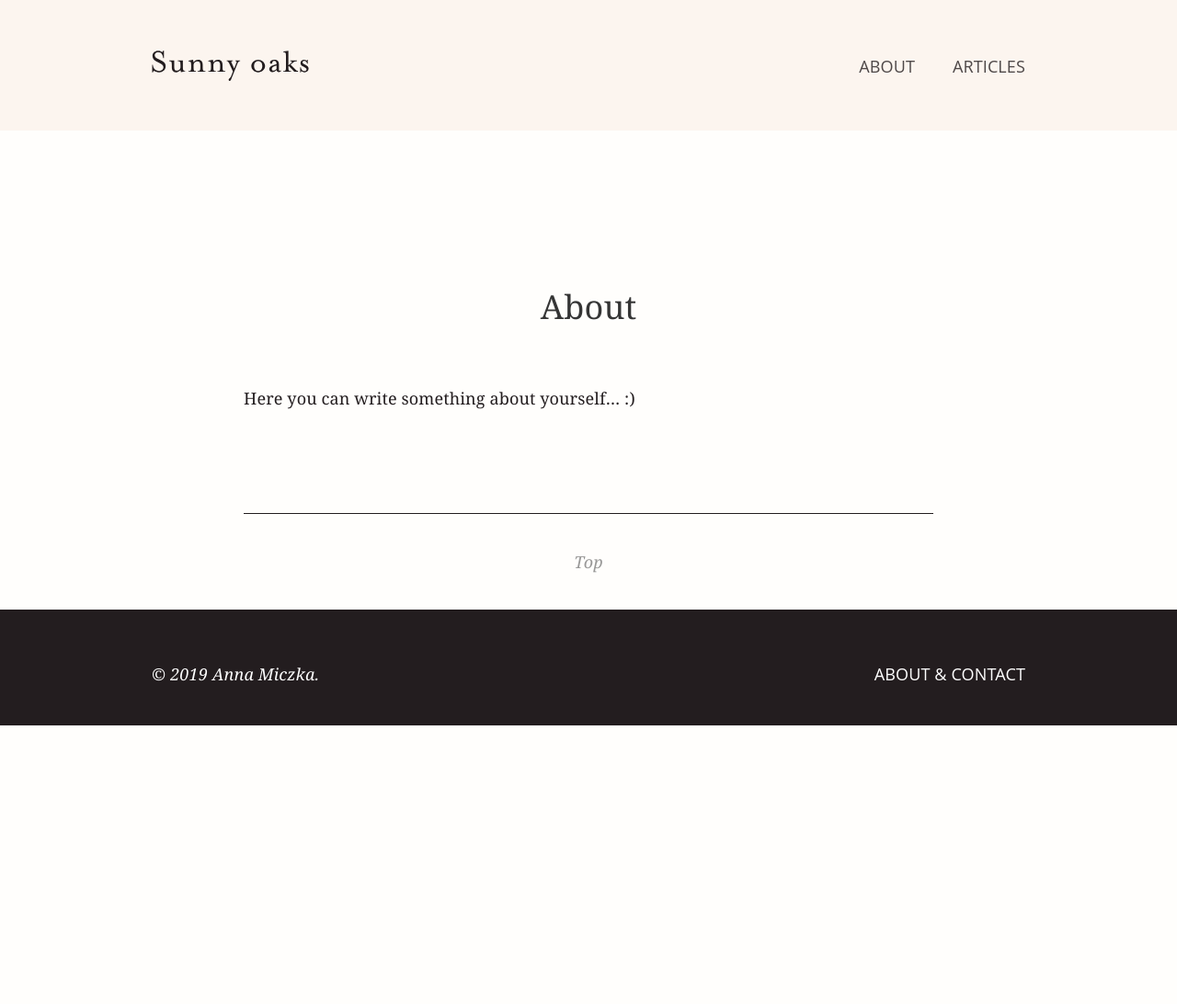
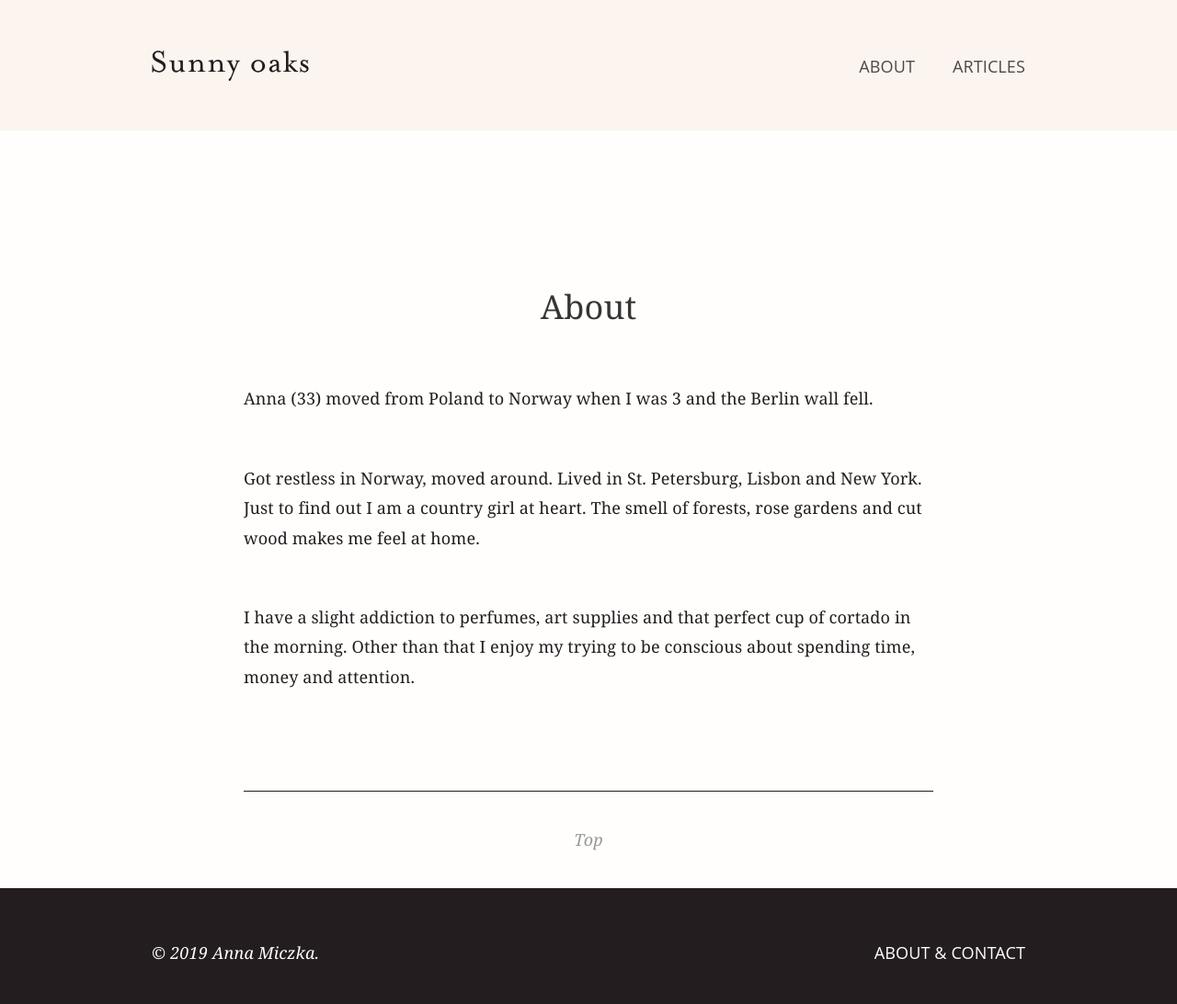
Before and after one commit to sunnyoaks/portfolio, a Jekyll site: the page built from about.md, in a window 1280 px wide. Shown: the whole page at 92% size. Built offline with Jekyll 4.4.1, drawn with Linux system fonts in a browser that asks for light colours; before the commit the page ends 900 px from its top, so only the background shows below that.

```diff
--- a/about.md
+++ b/about.md
@@ -5,4 +5,8 @@ author: "Baptiste"
 permalink: /about/
 ---
 
-Here you can write something about yourself... :)
+Anna (33) moved from Poland to Norway when I was 3 and the Berlin wall fell.
+
+Got restless in Norway, moved around. Lived in St. Petersburg, Lisbon and New York. Just to find out I am a country girl at heart. The smell of forests, rose gardens and cut wood makes me feel at home.
+
+I have a slight addiction to perfumes, art supplies and that perfect cup of cortado in the morning. Other than that I enjoy my trying to be conscious about spending time, money and attention.
```
Also changed, not shown: _posts/2019-01-12-First-post.md (+2 -2 lines).
